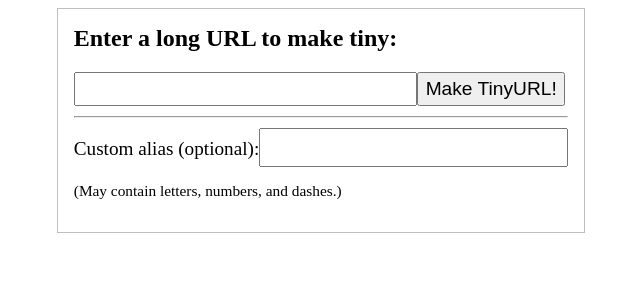
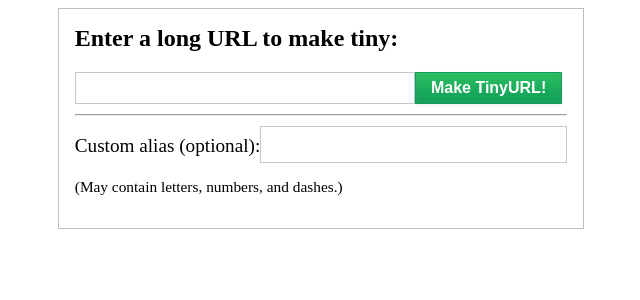
Before and after one commit to Felix8971/url_shortener, a React (Create React App) app in the folder client/: page / in a window 1280 px wide. Shown: the top 300 px of the page, without its empty margins (319-959 px from the left). Built offline with nearby package versions, Linux system fonts and the light colour scheme.

Commit message:
Custom url and error message features

```diff
--- a/client/src/App.js
+++ b/client/src/App.js
@@ -1,28 +1,3 @@
-//import React, { Component } from "react";
-
-// class App extends Component {
-//   render() {
-//     return (
-//      <div className="main-container">
-//         <form>
-//           <h2>Enter a long URL to make tiny:</h2>
-//           <div>
-//             <input className="url" type="text" id="url" name="url"/>
-//             <input className="button" type="button" value="Make TinyURL!"/>
-//           </div>
-//           <hr/>
-//           <div className="custom-alias">
-//             <span>Custom alias (optional):</span>
-//             <input type="text" id="alias" name="alias" />
-//             <p className="help">(May contain letters, numbers, and dashes.)</p>
-//           </div>
-//         </form>
-//      </div>
-//      );
-//   }
-// }
-
-// export default App;
 import React, { Component } from 'react';
 import axios from 'axios';
 
@@ -33,6 +8,8 @@
     id: 0,
     url: null,
     shortUrl: null,
+    customShortUrl: null,
+    errorMsg: null,
     intervalIsSet: false,
     idToDelete: null,
     idToUpdate: null,
@@ -74,20 +51,26 @@
 
   // our put method that uses our backend api
   // to create new query into our data base
-  putDataToDB = (url) => {
+  putDataToDB = (url, customShortUrl) => {
     let currentIds = this.state.data.map((data) => data.id);
     let idToBeAdded = 0;
     while (currentIds.includes(idToBeAdded)) {
       ++idToBeAdded;
     }
 
-    axios.post('http://localhost:3001/api/putData', {
+    this.setState({ shortUrl: null });
+    this.setState({ errorMsg: null });
+    url && axios.post('http://localhost:3001/api/putData', {
       id: idToBeAdded,
-      url: url,
+      url,
+      customShortUrl: customShortUrl,
     }).then((res)=>{
       if ( res.data.success ){
-        console.log("data from server=",res.data.shortUrl);
+        //console.log("data from server=",res.data.shortUrl);
         this.setState({ shortUrl: res.data.shortUrl });
+      } else {
+        console.log(res.data.msg);
+        this.setState({ errorMsg: res.data.msg });
       }
     }).catch(error => {
       console.log(error)
@@ -98,7 +81,7 @@
   // it is easy to understand their functions when you
   // see them render into our screen
   render() {
-    const { data, shortUrl } = this.state;
+    const { shortUrl, errorMsg } = this.state;
     return (
       <div>
         {/* <ul>
@@ -116,7 +99,7 @@
         <div className="main-container">
          <form>
            <h2>Enter a long URL to make tiny:</h2>
-           <div>
+           <div className="url-container">
             <input
               onChange={(e) => this.setState({ url: e.target.value })}
               className="url"
@@ -125,7 +108,7 @@
               name="url"
             />
             <input
-              onClick={() => this.putDataToDB(this.state.url)}
+              onClick={() => this.putDataToDB(this.state.url, this.state.customShortUrl)}
               className="button"
               type="button"
               value="Make TinyURL!"
@@ -134,15 +117,27 @@
            <hr/>
           <div className="custom-alias">
              <span>Custom alias (optional):</span>
-            <input type="text" id="alias" name="alias" />
+            <input
+              onChange={(e) => this.setState({ customShortUrl: e.target.value })}
+              type="text"
+              id="alias"
+              name="alias"
+            />
             <p className="help">(May contain letters, numbers, and dashes.)</p>
           </div>
           {!shortUrl ?
             ''
             :
             <div className="short-url">
-              <span>Your short url:</span>
-              <a href={shortUrl} target="_blank">{shortUrl}</a>
+              <span className="title">Your short url:</span>
+              <a href={shortUrl} rel="noopener noreferrer" target="_blank">{shortUrl}</a>
+            </div>
+          }
+          {!errorMsg ?
+            ''
+            :
+            <div className="error-msg">
+              {errorMsg}
             </div>
           }
          </form>
--- a/client/src/index.css
+++ b/client/src/index.css
@@ -1,16 +1,16 @@
-.main-container{
+.main-container {
     display:flex;
     justify-content: center;
-
 }
 
-.custom-alias{
+.custom-alias {
     font-size: 1.2em;
 }
 
 li {
     padding: '10px'
 }
+
 .custom-alas span {
     margin-right: 3px;
 }
@@ -26,6 +26,7 @@
 input {
     padding: 4px;
     font-size: 1.2em;
+    border: 1px solid #C2C7D0;
 }
 
 form {
@@ -37,14 +38,46 @@
     width: 67%;
 }
 
-.button{
-    width: 30%;
+.url-container {
+    display:flex;
 }
 
-h2{
+.button {
+    width: 30%;
+    color: #fff;
+    background-color: #0f9d58;
+    text-shadow: none;
+    background-image: linear-gradient(to bottom, #2bbe60, #0f9d58);
+    border: 1px solid #0f9d58;
+    box-shadow: 0 1px 3px rgba(0,0,0,0.08), inset 0 -1px 4px rgba(151,159,175,0.2);
+    box-sizing: border-box;
+    cursor: pointer;
+    display: inline-block;
+    padding: 4px;
+    margin-bottom: 0;
+    font-size: 16px;
+    font-weight: 600;
+    line-height: 18px;
+    text-align: center;
+    text-decoration: none !important;
+}
+
+h2 {
     margin-top: 0;
 }
 
 .short-url {
     font-size: 1.2em;
 }
+
+.title{
+    color: #0f9d58;
+    font-weight: 600;
+    margin-right: 6px;
+}
+
+.error-msg {
+    font-size: 1.2em;
+    font-weight: 600;
+    color:red;
+}
```
Also changed, not shown: 2 other files (tests, documents, lock files or other folders).
